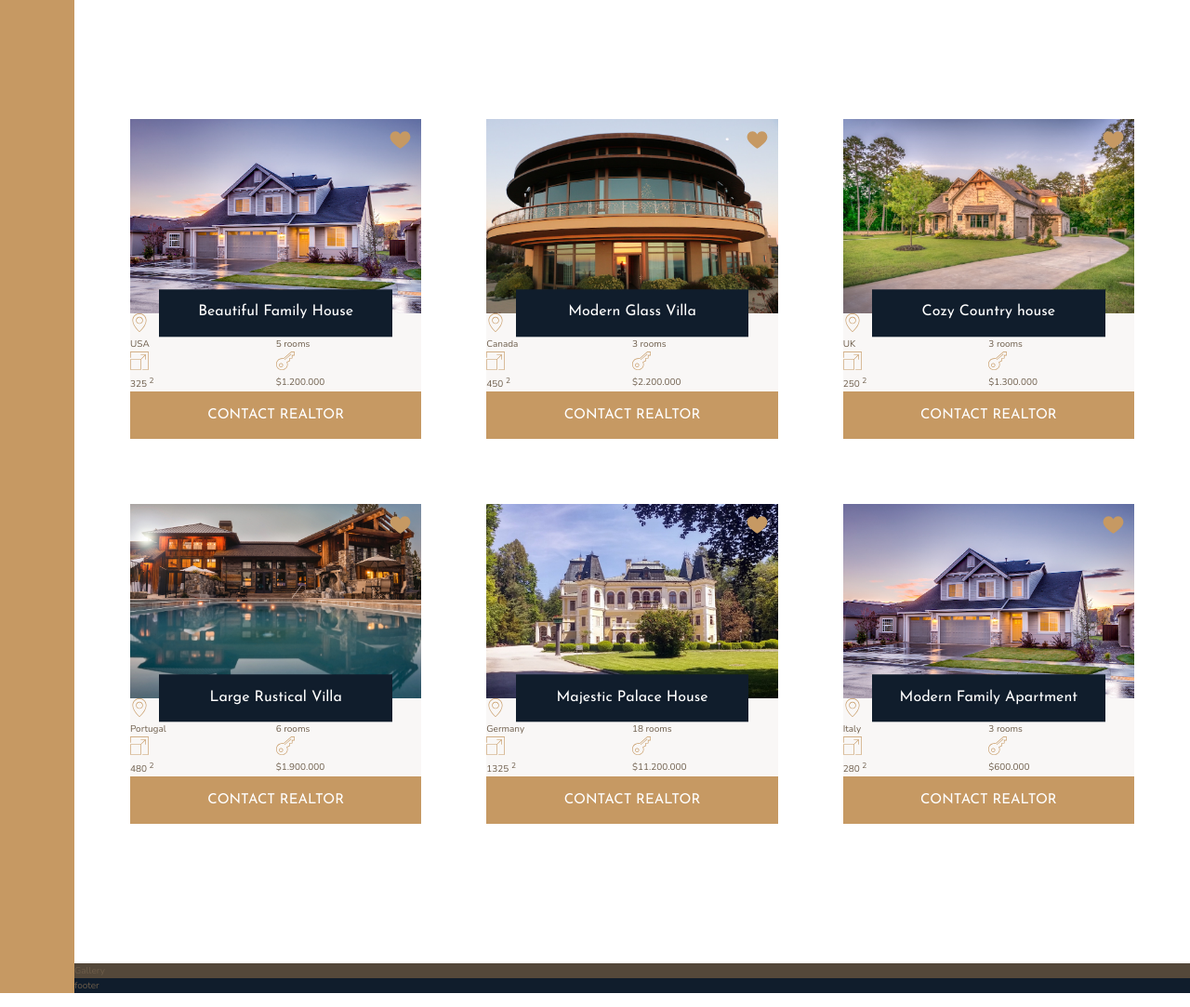
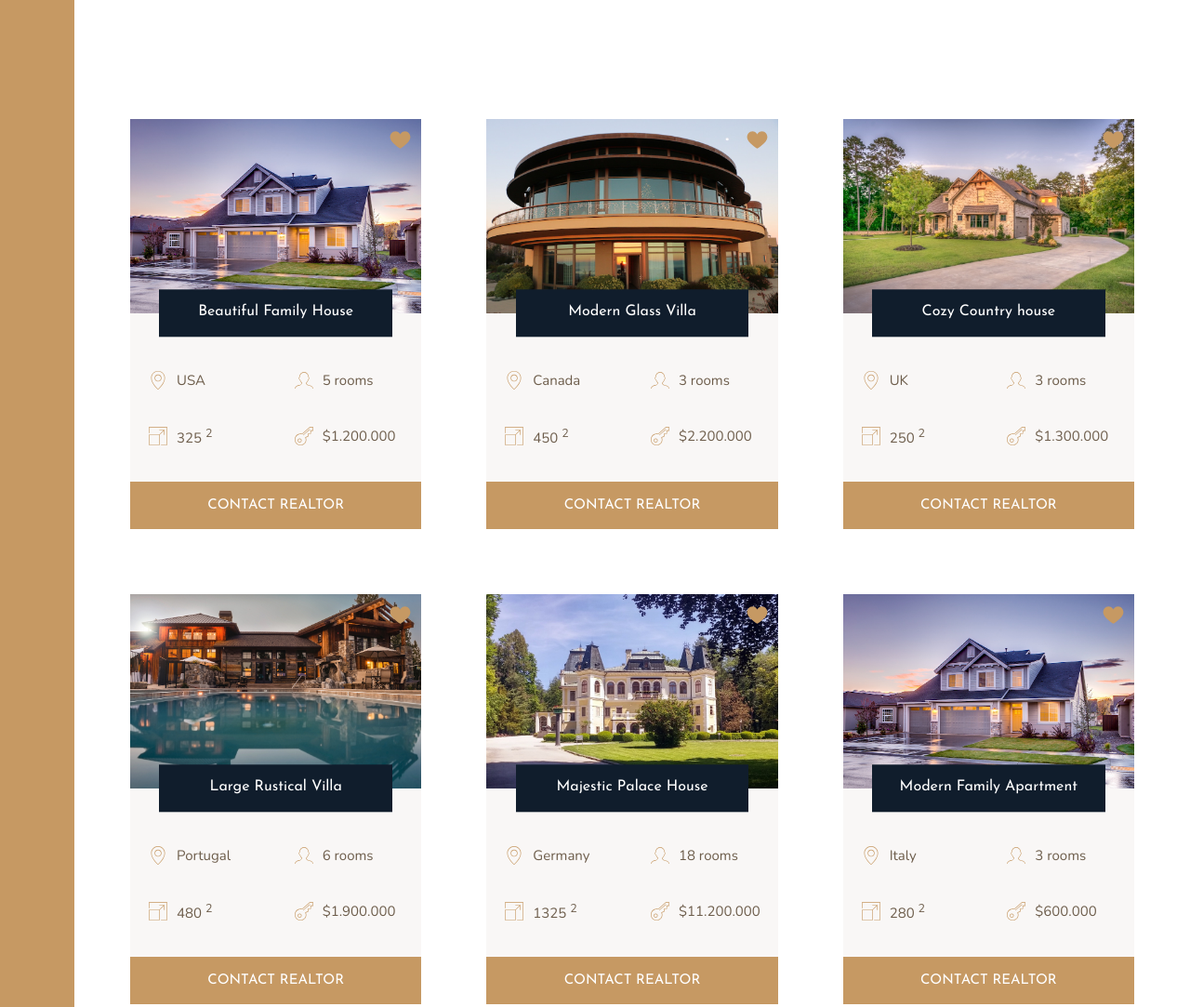
Before and after one commit to OskarAhl/nexter-css-grid, a website: page index.html in a window 1280 px wide. Shown: the part 1900-2983 px from the top of the page at 93% size. Drawn offline with nearby package versions, Linux system fonts and the light colour scheme.

Commit message:
finish card style

```diff
--- a/sass/_homes.scss
+++ b/sass/_homes.scss
@@ -13,6 +13,7 @@
 
     display: grid;
     grid-template-columns: repeat(2, 1fr);
+    grid-row-gap: 3.5rem;
 
     &__img {
         width: 100%;
@@ -50,18 +51,26 @@
     }
 
     &__location,
+    &__rooms {
+        margin-top: 2.5rem;
+    }
+
+    &__location,
     &__rooms,
     &__area,
     &__price {
+
+        font-size: 1.5rem;
+        margin-left: 2rem;
+
+        display: flex;
+        align-items: center;
 
         svg {
             fill: $color-primary;
             height: 2rem;
             width: 2rem;
-        }
-
-        p {
-
+            margin-right: 1rem;
         }
     }
 
```
Also changed, not shown: css/style.css.
